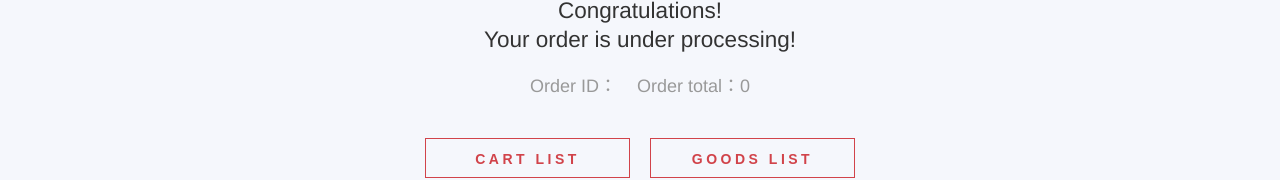
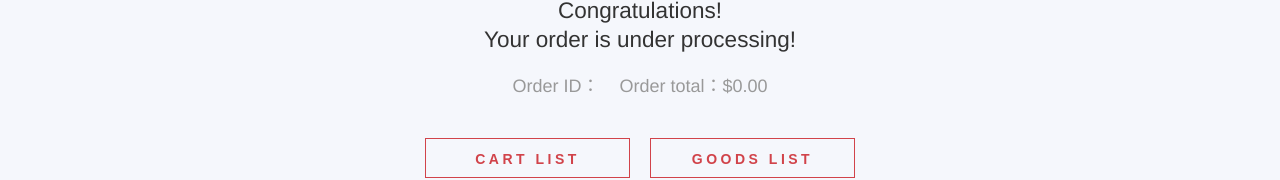
Before and after one commit to haohao809/shoppingMall, a Vue app: page /#/OrderSuccess in a window 1280 px wide. Shown: the part 517-697 px from the top of the page. Built offline with nearby package versions, Linux system fonts and the light colour scheme; no server answers; what vue-infinite-scroll would draw is missing.

Commit message:
orderSuccess
orderSuccess

```diff
--- a/src/views/OrderSuccess.vue
+++ b/src/views/OrderSuccess.vue
@@ -21,14 +21,14 @@
 		        <h3>Congratulations! <br>Your order is under processing!</h3>
 		        <p>
 		          <span>Order ID：{{orderId}}</span>
-		          <span>Order total：{{orderTotal}}</span>
+		          <span>Order total：{{orderTotal | currency('$')}}</span>
 		        </p>
 		        <div class="order-create-btn-wrap">
 		          <div class="btn-l-wrap">
-		            <a href="javascript:;" class="btn btn--m">Cart List</a>
+		            <router-link class="btn btn--m" to="/cart">Cart List</router-link>
 		          </div>
 		          <div class="btn-r-wrap">
-		            <a href="javascript:;" class="btn btn--m">Goods List</a>
+		            <router-link class="btn btn--m" to="/">Goods List</router-link>
 		          </div>
 		        </div>
 		      </div>
```
